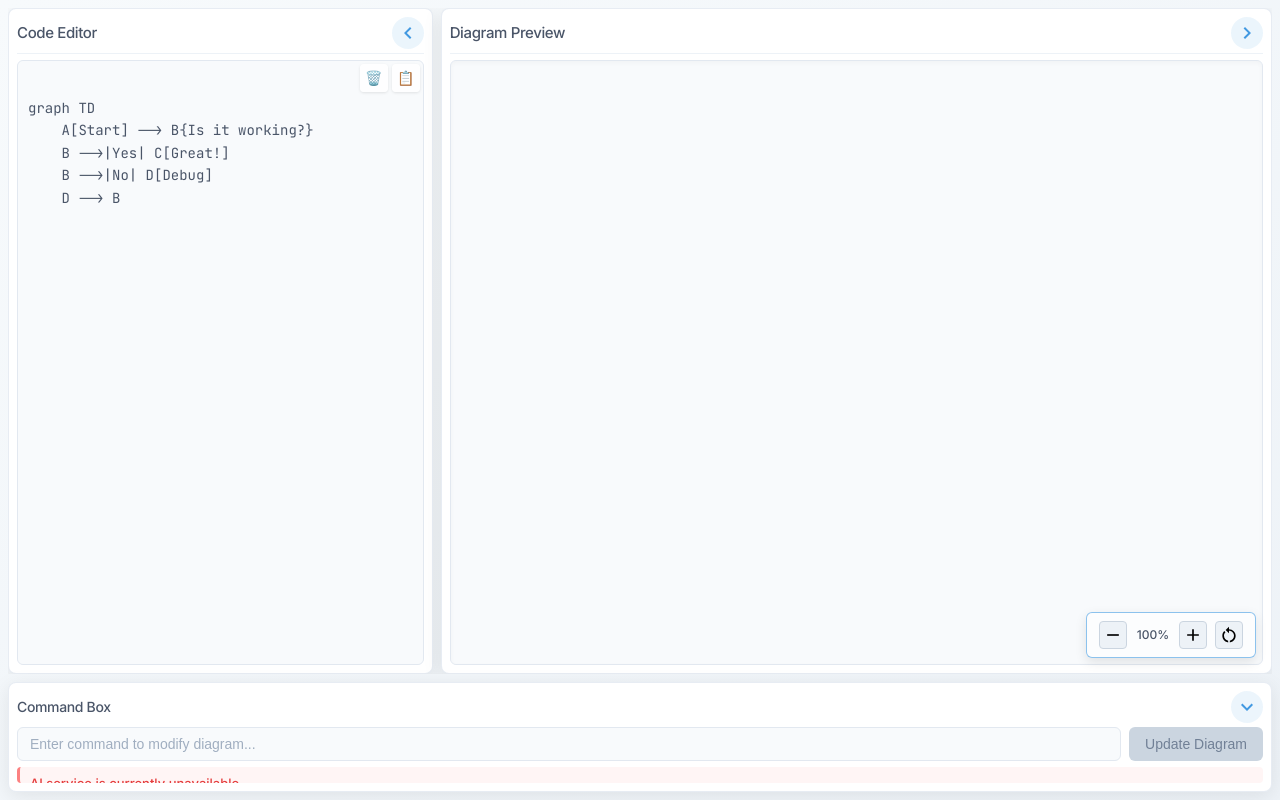
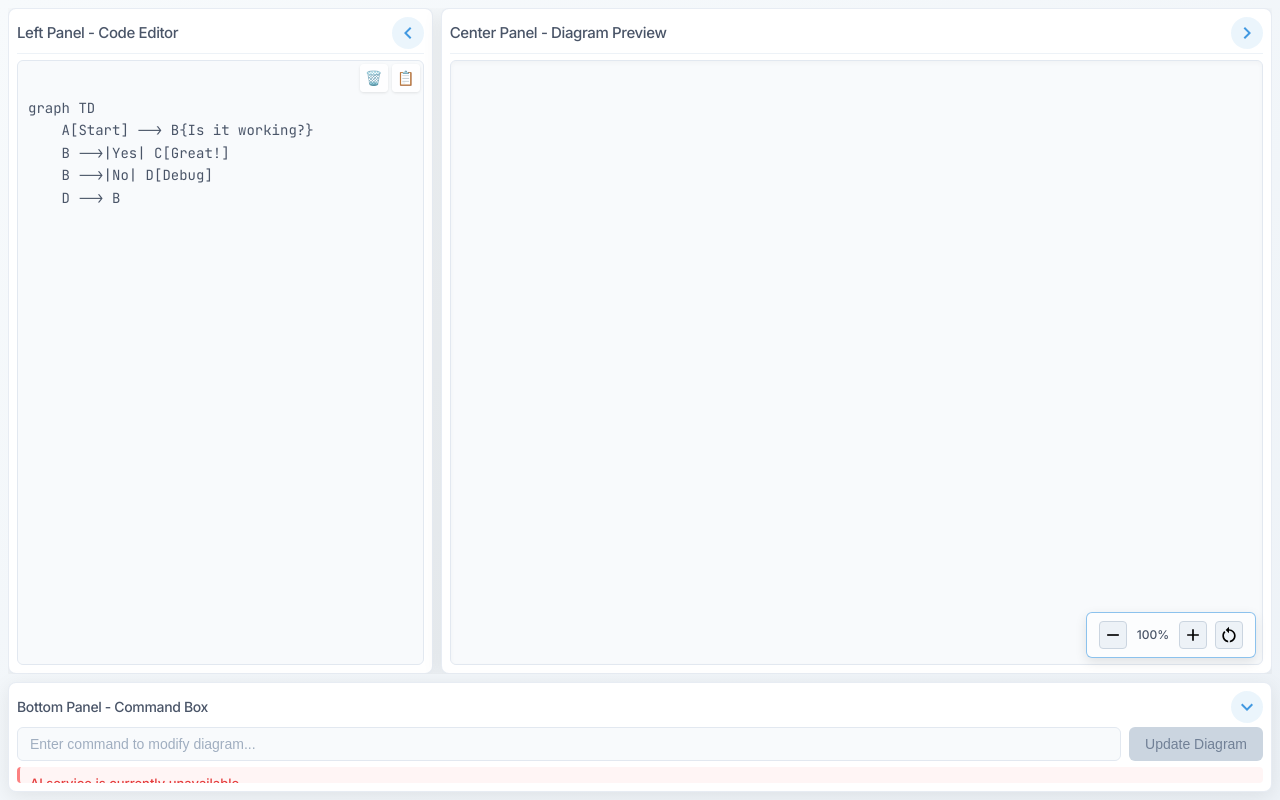
Before and after one commit to osama96gh/Easy-Diagram-AI, a React (Create React App) app in the folder frontend-react/: page / in a window 1280 px wide. Built offline with nearby package versions, Linux system fonts and the light colour scheme; no server answers.

Commit message:
Refactor components to use PanelContext for visibility management and update panel titles for clarity

```diff
--- a/frontend-react/src/App.css
+++ b/frontend-react/src/App.css
@@ -32,8 +32,8 @@ body {
   background: linear-gradient(to bottom right, #f7fafc, #edf2f7);
 }
 
-/* Main content - holds editor and render panels */
-.main-content {
+/* Main panel - holds left and center panels */
+.main-panel {
   display: flex;
   flex: 1;
   gap: 8px;
@@ -42,9 +42,8 @@ body {
   overflow: hidden;
 }
 
-/* Editor panel styles */
-.editor-panel {
-  flex: 1;
+/* Panel styles - general */
+.editor-panel, .render-panel, .command-box {
   background-color: #fff;
   border-radius: 8px;
   box-shadow: 0 4px 20px rgba(0, 0, 0, 0.08);
@@ -58,8 +57,9 @@ body {
   border: 1px solid rgba(226, 232, 240, 0.8);
 }
 
-.editor-panel.collapsed {
-  flex: 0 0 40px;
+/* Collapsed panel styles */
+.editor-panel.collapsed, .render-panel.collapsed {
+  flex: 0 0 40px !important;
   min-height: 100%;
   max-height: none;
   overflow: hidden;
@@ -74,7 +74,8 @@ body {
   align-items: center;
 }
 
-.editor-panel-header {
+/* Panel headers */
+.editor-panel-header, .render-panel-header {
   display: flex;
   justify-content: space-between;
   align-items: center;
@@ -83,7 +84,8 @@ body {
   border-bottom: 1px solid #edf2f7;
 }
 
-.editor-panel.collapsed .editor-panel-header {
+.editor-panel.collapsed .editor-panel-header,
+.render-panel.collapsed .render-panel-header {
   margin-bottom: 0;
   width: 100%;
   padding: 4px 0;
@@ -91,7 +93,7 @@ body {
   border-bottom: none;
 }
 
-.editor-panel h2 {
+.editor-panel h2, .render-panel h2 {
   margin: 0;
   color: #4a5568;
   font-weight: 500;
@@ -99,7 +101,7 @@ body {
   letter-spacing: -0.025em;
 }
 
-.editor-panel.collapsed h2 {
+.editor-panel.collapsed h2, .render-panel.collapsed h2 {
   display: none;
 }
 
@@ -203,67 +205,6 @@ body {
   box-shadow: 0 0 0 3px rgba(66, 153, 225, 0.15);
 }
 
-/* Render panel styles */
-.render-panel {
-  flex: 2; /* Make render panel larger than editor panel */
-  background-color: #fff;
-  border-radius: 8px;
-  box-shadow: 0 4px 20px rgba(0, 0, 0, 0.08);
-  padding: 8px;
-  display: flex;
-  flex-direction: column;
-  min-height: 0; /* Allow content to shrink */
-  overflow: hidden; /* Prevent internal scrolling */
-  transition: all 0.3s cubic-bezier(0.25, 0.8, 0.25, 1);
-  position: relative;
-  border: 1px solid rgba(226, 232, 240, 0.8);
-}
-
-.render-panel.collapsed {
-  flex: 0 0 40px;
-  min-height: 100%;
-  max-height: none;
-  overflow: hidden;
-  transform: none;
-  margin-left: 0;
-  padding: 0;
-  border-radius: 12px;
-  box-shadow: 0 2px 10px rgba(0, 0, 0, 0.05);
-  background-color: #f8fafc;
-  display: flex;
-  flex-direction: column;
-  align-items: center;
-}
-
-.render-panel-header {
-  display: flex;
-  justify-content: space-between;
-  align-items: center;
-  margin-bottom: 6px;
-  padding-bottom: 4px;
-  border-bottom: 1px solid #edf2f7;
-}
-
-.render-panel.collapsed .render-panel-header {
-  margin-bottom: 0;
-  width: 100%;
-  padding: 4px 0;
-  flex-direction: column;
-  border-bottom: none;
-}
-
-.render-panel h2 {
-  margin: 0;
-  color: #4a5568;
-  font-weight: 500;
-  font-size: 15px;
-  letter-spacing: -0.025em;
-}
-
-.render-panel.collapsed h2 {
-  display: none;
-}
-
 .error-display {
   color: #e53e3e;
   margin-bottom: 8px;
@@ -359,25 +300,13 @@ body {
   transform: translateY(1px);
 }
 
-/* Command box container */
-.command-box-container {
+/* Bottom panel */
+.bottom-panel {
   position: relative;
   margin-top: 4px;
 }
 
 /* Command box styles */
-.command-box {
-  background-color: #fff;
-  border-radius: 8px;
-  box-shadow: 0 4px 20px rgba(0, 0, 0, 0.08);
-  padding: 8px;
-  display: flex;
-  flex-direction: column;
-  position: relative;
-  transition: all 0.3s cubic-bezier(0.25, 0.8, 0.25, 1);
-  border: 1px solid rgba(226, 232, 240, 0.8);
-}
-
 .command-box:not(.collapsed) {
   height: 110px;
   min-height: 110px;
@@ -640,7 +569,7 @@ body {
 
 /* Mobile design */
 @media (max-width: 768px) {
-  .main-content {
+  .main-panel {
     flex-direction: column;
   }
 
--- a/frontend-react/src/App.tsx
+++ b/frontend-react/src/App.tsx
@@ -4,6 +4,7 @@ import CodeEditor from './components/CodeEditor';
 import DiagramRenderer from './components/DiagramRenderer';
 import CommandBox from './components/CommandBox';
 import { apiService } from './services/api';
+import { PanelProvider } from './contexts/PanelContext';
 
 function App() {
   // State for the mermaid code
@@ -13,27 +14,11 @@ function App() {
     B -->|No| D[Debug]
     D --> B`);
 
-  // State for component visibility
+  // State for component functionality
   const [isProcessing, setIsProcessing] = useState<boolean>(false);
   const [statusMessage, setStatusMessage] = useState<string | null>(null);
   const [statusType, setStatusType] = useState<'loading' | 'error' | 'success' | null>(null);
   const [isApiAvailable, setIsApiAvailable] = useState<boolean>(true);
-  const [isCommandBoxVisible, setIsCommandBoxVisible] = useState<boolean>(true);
-  const [isCodeEditorVisible, setIsCodeEditorVisible] = useState<boolean>(true);
-  const [isDiagramVisible, setIsDiagramVisible] = useState<boolean>(true);
-
-  // Toggle visibility functions
-  const toggleCommandBox = () => {
-    setIsCommandBoxVisible(!isCommandBoxVisible);
-  };
-
-  const toggleCodeEditor = () => {
-    setIsCodeEditorVisible(!isCodeEditorVisible);
-  };
-
-  const toggleDiagram = () => {
-    setIsDiagramVisible(!isDiagramVisible);
-  };
 
   // Check if the API is available when the component mounts
   useEffect(() => {
@@ -116,31 +101,30 @@ function App() {
   };
 
   return (
+    <PanelProvider>
       <div className="app-container">
-      <div className="main-content">
+        <div className="main-panel">
           <CodeEditor
             code={code}
             onCodeChange={handleCodeChange}
-          isVisible={isCodeEditorVisible}
-          onToggleVisibility={toggleCodeEditor}
+            panelId="leftPanel"
           />
           <DiagramRenderer
             code={code}
-          isVisible={isDiagramVisible}
-          onToggleVisibility={toggleDiagram}
+            panelId="centerPanel"
           />
         </div>
-      <div className="command-box-container">
+        <div className="bottom-panel">
           <CommandBox
             onSendRequest={handleSendRequest}
             isProcessing={isProcessing}
             statusMessage={statusMessage}
             statusType={statusType}
-          isVisible={isCommandBoxVisible}
-          onToggleVisibility={toggleCommandBox}
+            panelId="bottomPanel"
           />
         </div>
       </div>
+    </PanelProvider>
   );
 }
 
--- a/frontend-react/src/components/CodeEditor.tsx
+++ b/frontend-react/src/components/CodeEditor.tsx
@@ -1,18 +1,20 @@
 import React, { useRef, KeyboardEvent } from 'react';
 import ChevronLeftIcon from '@mui/icons-material/ChevronLeft';
 import ChevronRightIcon from '@mui/icons-material/ChevronRight';
+import { usePanelContext } from '../contexts/PanelContext';
 
 interface CodeEditorProps {
   code: string;
   onCodeChange: (code: string) => void;
-  isVisible: boolean;
-  onToggleVisibility: () => void;
+  panelId: string;
 }
 
 /**
- * CodeEditor component for editing mermaid code
+ * CodeEditor component for editing mermaid code in the left panel
  */
-const CodeEditor: React.FC<CodeEditorProps> = ({ code, onCodeChange, isVisible, onToggleVisibility }) => {
+const CodeEditor: React.FC<CodeEditorProps> = ({ code, onCodeChange, panelId }) => {
+  const { isPanelExpanded, togglePanelExpansion, getPanelStyle } = usePanelContext();
+  const isVisible = isPanelExpanded(panelId);
   const textareaRef = useRef<HTMLTextAreaElement>(null);
 
   /**
@@ -74,12 +76,15 @@ const CodeEditor: React.FC<CodeEditorProps> = ({ code, onCodeChange, isVisible,
   };
 
   return (
-    <div className={`editor-panel ${isVisible ? '' : 'collapsed'}`}>
+    <div
+      className={`editor-panel ${isVisible ? '' : 'collapsed'}`}
+      style={getPanelStyle(panelId)}
+    >
       <div className="editor-panel-header">
-        <h2>Code Editor</h2>
+        <h2>Left Panel - Code Editor</h2>
         <button
           className="toggle-arrow"
-          onClick={onToggleVisibility}
+          onClick={() => togglePanelExpansion(panelId)}
           aria-label={isVisible ? "Hide code editor" : "Show code editor"}
         >
           {isVisible ? <ChevronLeftIcon /> : <ChevronRightIcon />}
--- a/frontend-react/src/components/CommandBox.tsx
+++ b/frontend-react/src/components/CommandBox.tsx
@@ -1,27 +1,28 @@
 import React, { useState, KeyboardEvent } from 'react';
 import KeyboardArrowDownIcon from '@mui/icons-material/KeyboardArrowDown';
 import KeyboardArrowUpIcon from '@mui/icons-material/KeyboardArrowUp';
+import { usePanelContext } from '../contexts/PanelContext';
 
 interface CommandBoxProps {
   onSendRequest: (request: string) => Promise<void>;
   isProcessing: boolean;
   statusMessage: string | null;
   statusType: 'loading' | 'error' | 'success' | null;
-  isVisible: boolean;
-  onToggleVisibility: () => void;
+  panelId: string;
 }
 
 /**
- * CommandBox component for sending natural language requests
+ * CommandBox component for sending natural language requests in the bottom panel
  */
 const CommandBox: React.FC<CommandBoxProps> = ({
   onSendRequest,
   isProcessing,
   statusMessage,
   statusType,
-  isVisible,
-  onToggleVisibility
+  panelId
 }) => {
+  const { isPanelExpanded, togglePanelExpansion, getPanelStyle } = usePanelContext();
+  const isVisible = isPanelExpanded(panelId);
   const [request, setRequest] = useState('');
 
   /**
@@ -52,12 +53,15 @@ const CommandBox: React.FC<CommandBoxProps> = ({
   };
 
   return (
-    <div className={`command-box ${isVisible ? '' : 'collapsed'}`}>
+    <div
+      className={`command-box ${isVisible ? '' : 'collapsed'}`}
+      style={getPanelStyle(panelId)}
+    >
       <div className="command-box-header">
-        <h2>Command Box</h2>
+        <h2>Bottom Panel - Command Box</h2>
         <button
           className="toggle-arrow"
-          onClick={onToggleVisibility}
+          onClick={() => togglePanelExpansion(panelId)}
           aria-label={isVisible ? "Hide command box" : "Show command box"}
         >
           {isVisible ? <KeyboardArrowDownIcon /> : <KeyboardArrowUpIcon />}
--- a/frontend-react/src/components/DiagramRenderer.tsx
+++ b/frontend-react/src/components/DiagramRenderer.tsx
@@ -5,11 +5,11 @@ import ChevronRightIcon from '@mui/icons-material/ChevronRight';
 import AddIcon from '@mui/icons-material/Add';
 import RemoveIcon from '@mui/icons-material/Remove';
 import RestartAltIcon from '@mui/icons-material/RestartAlt';
+import { usePanelContext } from '../contexts/PanelContext';
 
 interface DiagramRendererProps {
   code: string;
-  isVisible: boolean;
-  onToggleVisibility: () => void;
+  panelId: string;
 }
 
 // Constants for zoom and pan
@@ -19,10 +19,12 @@ const ZOOM_MAX = 3;
 const PAN_STEP = 50;
 
 /**
- * DiagramRenderer component for rendering mermaid diagrams
+ * DiagramRenderer component for rendering mermaid diagrams in the center panel
  * with zoom, pan, and navigation capabilities
  */
-const DiagramRenderer: React.FC<DiagramRendererProps> = ({ code, isVisible, onToggleVisibility }) => {
+const DiagramRenderer: React.FC<DiagramRendererProps> = ({ code, panelId }) => {
+  const { isPanelExpanded, togglePanelExpansion, getPanelStyle } = usePanelContext();
+  const isVisible = isPanelExpanded(panelId);
   const [error, setError] = useState<string | null>(null);
   const diagramRef = useRef<HTMLDivElement>(null);
   const containerRef = useRef<HTMLDivElement>(null);
@@ -179,18 +181,21 @@ const DiagramRenderer: React.FC<DiagramRendererProps> = ({ code, isVisible, onTo
   }, [isDragging]);
 
   return (
-    <div className={`render-panel ${isVisible ? '' : 'collapsed'}`}>
+    <div
+      className={`render-panel ${isVisible ? '' : 'collapsed'}`}
+      style={getPanelStyle(panelId)}
+    >
       <div className="render-panel-header">
-        <h2>Diagram Preview</h2>
+        <h2>Center Panel - Diagram Preview</h2>
         <button
           className="toggle-arrow"
-          onClick={onToggleVisibility}
+          onClick={() => togglePanelExpansion(panelId)}
           aria-label={isVisible ? "Hide diagram preview" : "Show diagram preview"}
         >
           {isVisible ? <ChevronRightIcon /> : <ChevronLeftIcon />}
         </button>
       </div>
-      <div style={{ display: isVisible ? 'block' : 'none', flex: 1 }}>
+      <div style={{ display: isVisible ? 'flex' : 'none', flexDirection: 'column', flex: 1 }}>
         {error && <div className="error-display">{`Error: ${error}`}</div>}
 
         {/* Diagram container with zoom and pan */}
--- /dev/null
+++ b/frontend-react/src/contexts/PanelContext.tsx
@@ -0,0 +1,125 @@
+import React, { createContext, useContext, useState, ReactNode } from 'react';
+
+// Define the structure for a panel's state
+export interface PanelState {
+  id: string;
+  isExpanded: boolean;
+  defaultFlex: number;
+  expandedFlex: number;
+  collapsedWidth: string;
+}
+
+// Define the structure for all panels' states
+export interface PanelsState {
+  [key: string]: PanelState;
+}
+
+// Define the context interface
+interface PanelContextType {
+  panelStates: PanelsState;
+  togglePanelExpansion: (panelId: string) => void;
+  getPanelStyle: (panelId: string) => React.CSSProperties;
+  isPanelExpanded: (panelId: string) => boolean;
+}
+
+// Create the context with a default value
+const PanelContext = createContext<PanelContextType | undefined>(undefined);
+
+// Initial panel states
+const initialPanelStates: PanelsState = {
+  leftPanel: {
+    id: 'leftPanel',
+    isExpanded: true,
+    defaultFlex: 1,
+    expandedFlex: 2,
+    collapsedWidth: '40px',
+  },
+  centerPanel: {
+    id: 'centerPanel',
+    isExpanded: true,
+    defaultFlex: 2,
+    expandedFlex: 3,
+    collapsedWidth: '40px',
+  },
+  bottomPanel: {
+    id: 'bottomPanel',
+    isExpanded: true,
+    defaultFlex: 1,
+    expandedFlex: 1,
+    collapsedWidth: '40px',
+  },
+};
+
+// Provider component
+export const PanelProvider: React.FC<{ children: ReactNode }> = ({ children }) => {
+  const [panelStates, setPanelStates] = useState<PanelsState>(initialPanelStates);
+
+  // Toggle a panel's expansion state
+  const togglePanelExpansion = (panelId: string) => {
+    setPanelStates((prevStates) => ({
+      ...prevStates,
+      [panelId]: {
+        ...prevStates[panelId],
+        isExpanded: !prevStates[panelId].isExpanded,
+      },
+    }));
+  };
+
+  // Calculate the flex value for a panel based on all panels' states
+  const calculateFlexValue = (panelId: string): string => {
+    const panel = panelStates[panelId];
+
+    if (!panel.isExpanded) {
+      return `0 0 ${panel.collapsedWidth}`;
+    }
+
+    // For horizontal panels (left and center)
+    if (panelId === 'leftPanel' || panelId === 'centerPanel') {
+      // If the other horizontal panel is collapsed, use expanded flex
+      const otherPanelId = panelId === 'leftPanel' ? 'centerPanel' : 'leftPanel';
+      if (!panelStates[otherPanelId].isExpanded) {
+        return `${panel.expandedFlex}`;
+      }
+    }
+
+    // Use default flex for normal cases
+    return `${panel.defaultFlex}`;
+  };
+
+  // Get the CSS style for a panel
+  const getPanelStyle = (panelId: string): React.CSSProperties => {
+    const panel = panelStates[panelId];
+
+    return {
+      flex: calculateFlexValue(panelId),
+    };
+  };
+
+  // Check if a panel is expanded
+  const isPanelExpanded = (panelId: string): boolean => {
+    return panelStates[panelId]?.isExpanded || false;
+  };
+
+  // Provide the context value
+  const contextValue: PanelContextType = {
+    panelStates,
+    togglePanelExpansion,
+    getPanelStyle,
+    isPanelExpanded,
+  };
+
+  return (
+    <PanelContext.Provider value={contextValue}>
+      {children}
+    </PanelContext.Provider>
+  );
+};
+
+// Custom hook to use the panel context
+export const usePanelContext = (): PanelContextType => {
+  const context = useContext(PanelContext);
+  if (context === undefined) {
+    throw new Error('usePanelContext must be used within a PanelProvider');
+  }
+  return context;
+};
```
Lines whose indentation alone changed are shown as unchanged.
